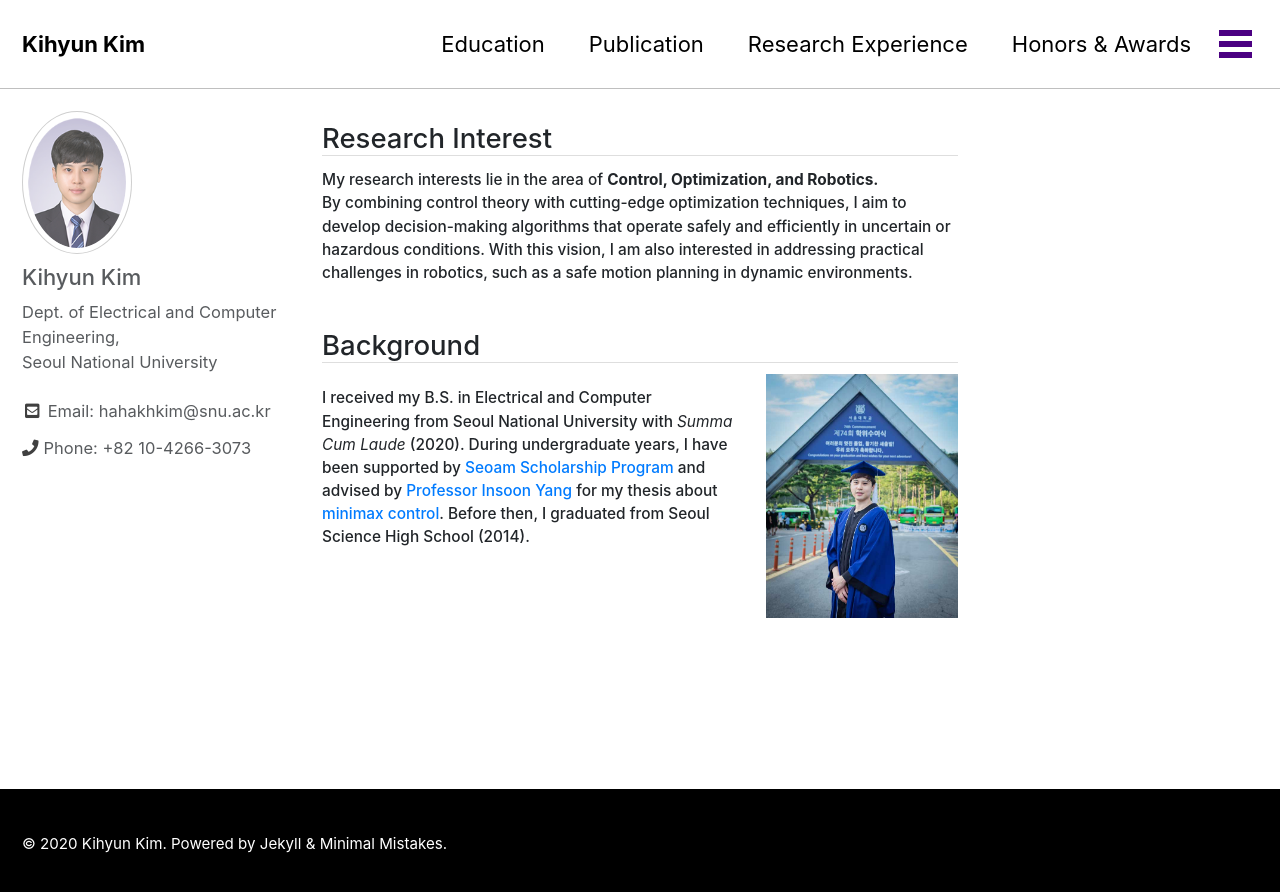
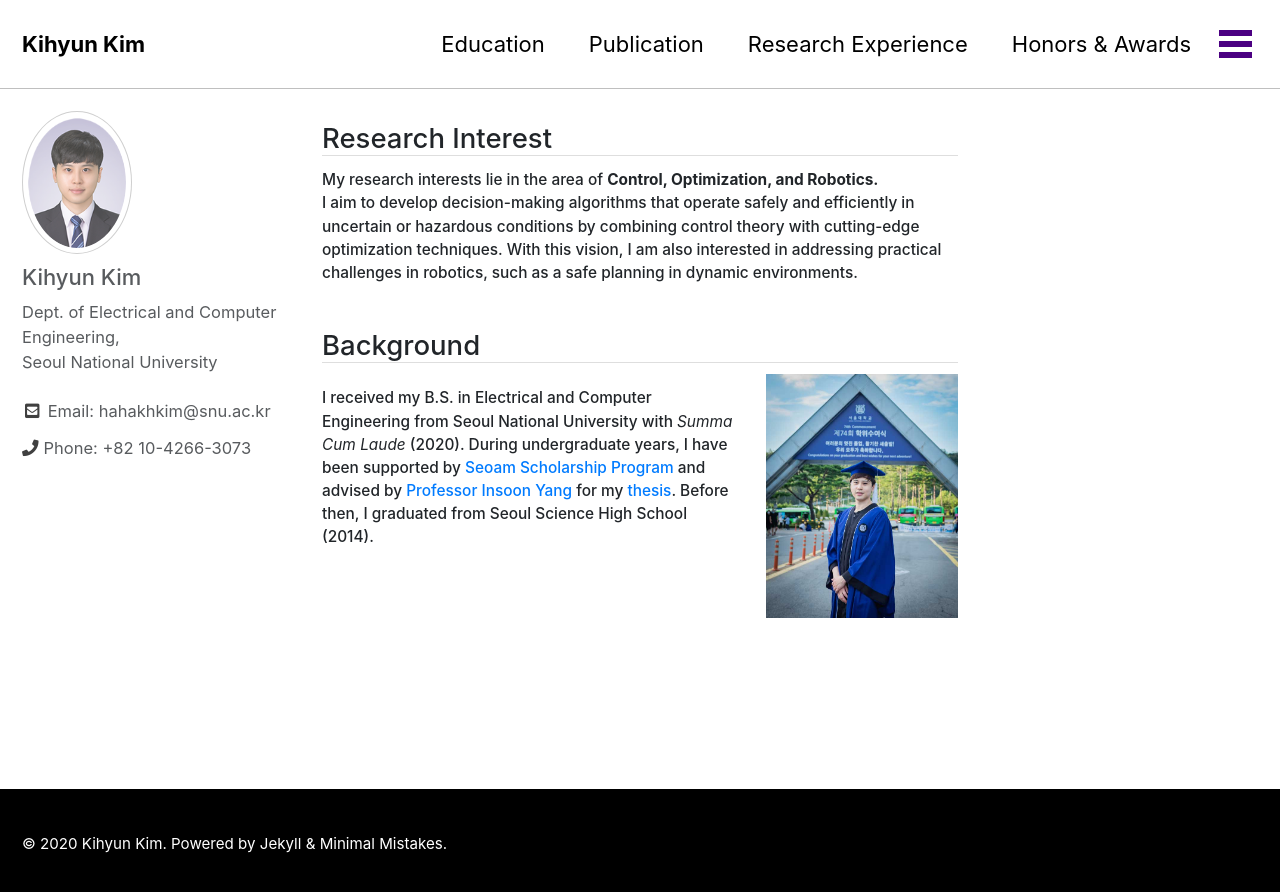
Before and after one commit to hahakhkim/hahakhkim.github.io, a Jekyll site: the page built from index.html, in a window 1280 px wide. Shown: the top 892 px of the page. Built offline with Jekyll 4.4.1, drawn with Linux system fonts in a browser that asks for light colours; cached includes are drawn as plain includes; nearby versions of some CDN libraries; the list of posts is cut into pages by our own code.

Commit message:
Update home.html

```diff
--- a/_layouts/home.html
+++ b/_layouts/home.html
@@ -37,8 +37,8 @@ layout: archive
 </style>
 <h5 class="custom1">Research Interest</h5>
 <h6 class="custom1"> My research interests lie in the area of <strong>Control, Optimization, and Robotics.</strong><br>
-	By combining control theory with cutting-edge optimization techniques, I aim to develop decision-making algorithms that operate safely and efficiently in uncertain or hazardous conditions.
-	With this vision, I am also interested in addressing practical challenges in robotics, such as a safe motion planning in dynamic environments.
+	I aim to develop decision-making algorithms that operate safely and efficiently in uncertain or hazardous conditions by combining control theory with cutting-edge optimization techniques.
+	With this vision, I am also interested in addressing practical challenges in robotics, such as a safe planning in dynamic environments.
 </h6>
 
 <br>
@@ -46,7 +46,7 @@ layout: archive
 <div class="row">
 	<div class="col-sm-8 col-md-8 ml-auto">
 	<h6 class="custom1"> I received my B.S. in Electrical and Computer Engineering from Seoul National University with <i>Summa Cum Laude</i> (2020).
-	During undergraduate years, I have been supported by <a href="/honors">Seoam Scholarship Program</a> and advised by <a href="http://coregroup.snu.ac.kr/~yang/">Professor Insoon Yang</a> for my thesis about <a href="/publication">minimax control</a>.
+	During undergraduate years, I have been supported by <a href="/honors">Seoam Scholarship Program</a> and advised by <a href="http://coregroup.snu.ac.kr/~yang/">Professor Insoon Yang</a> for my <a href="/publication">thesis</a>.
 	Before then, I graduated from Seoul Science High School (2014).
 	</h6>
 	</div>
```
